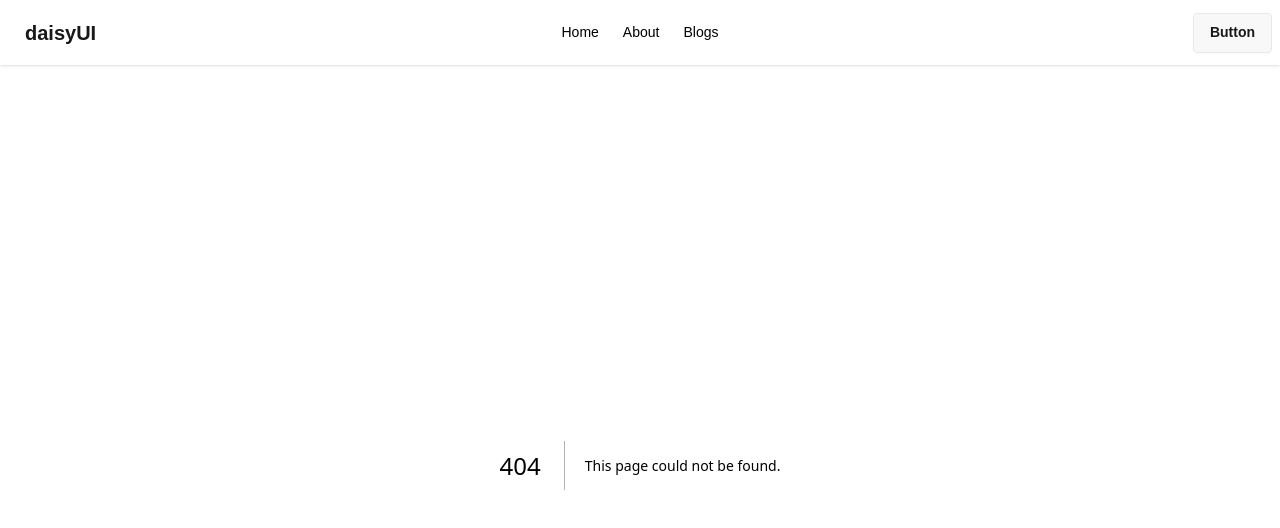
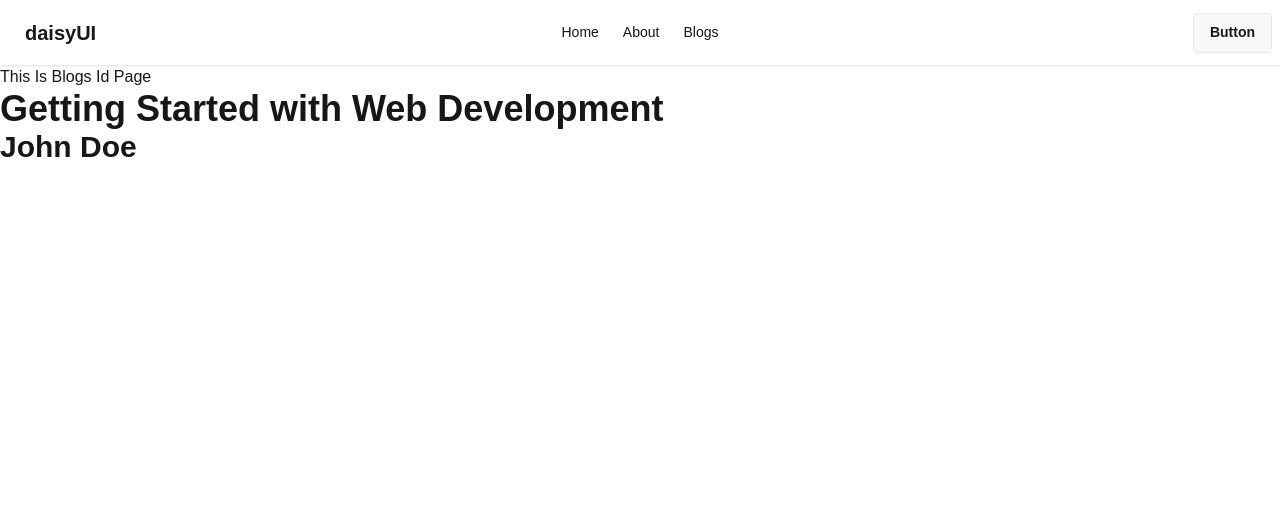
Before and after one commit to mdhafizulislam2004/Next-Js-01, a Next.js app: page /blogs/1 in a window 1280 px wide. Before the commit this address had no page. Shown: the top 528 px of the page. Built offline with nearby package versions, Linux system fonts and the light colour scheme.

Commit message:
dynamic blogsid Section add

```diff
--- /dev/null
+++ b/src/app/blogs/[blogsid]/page.jsx
@@ -0,0 +1,71 @@
+import React from 'react';
+
+
+const blogs = [
+    {
+        "id": 1,
+        "title": "Getting Started with Web Development",
+        "category": "Web Development",
+        "author": "John Doe",
+        "image": "https://images.unsplash.com/photo-1498050108023-c5249f4df085",
+        "date": "2026-10-01",
+        "description": "Learn the basics of web development, including HTML, CSS, and JavaScript. This beginner-friendly guide will help you start building your own websites.",
+        "tags": ["HTML", "CSS", "JavaScript"],
+        "readTime": "5 min"
+    },
+    {
+        "id": 2,
+        "title": "The Future of Artificial Intelligence",
+        "category": "Technology",
+        "author": "Sarah Smith",
+        "image": "https://images.unsplash.com/photo-1677442136019-21780ecad995",
+        "date": "2026-10-05",
+        "description": "Discover how artificial intelligence is transforming our daily lives, improving productivity, and creating new opportunities across different industries.",
+        "tags": ["AI", "Technology", "Innovation"],
+        "readTime": "7 min"
+    },
+    {
+        "id": 3,
+        "title": "10 Tips for a Healthy Lifestyle",
+        "category": "Lifestyle",
+        "author": "David Wilson",
+        "image": "https://images.unsplash.com/photo-1490645935967-10de6ba17061",
+        "date": "2026-10-10",
+        "description": "Explore simple ways to improve your daily routine, eat healthier food, stay physically active, and maintain a balanced lifestyle.",
+        "tags": ["Health", "Fitness", "Lifestyle"],
+        "readTime": "4 min"
+    },
+    {
+        "id": 4,
+        "title": "Essential JavaScript Concepts for Beginners",
+        "category": "Programming",
+        "author": "Emily Johnson",
+        "image": "https://images.unsplash.com/photo-1515879218367-8466d910aaa4",
+        "date": "2026-10-15",
+        "description": "Understand essential JavaScript concepts such as variables, functions, arrays, objects, and asynchronous programming to strengthen your coding skills.",
+        "tags": ["JavaScript", "Coding", "Beginners"],
+        "readTime": "6 min"
+    }
+]
+
+
+const BlogsDitelsPage = async ({ params }) => {
+
+    const { blogsid } = await params
+    const blog = blogs.find(blog => blog.id === parseInt(blogsid))
+
+    console.log("Params Data", blog);
+    return (
+        <div>
+            This Is Blogs Id Page
+            <h2 className='text-4xl font-bold'> {
+                blog.title
+            }</h2>
+            <h2 className='text-3xl font-bold'>{
+                blog.author
+            }</h2>
+        </div>
+    );
+};
+
+export default BlogsDitelsPage;
--- a/src/app/blogs/page.jsx
+++ b/src/app/blogs/page.jsx
@@ -1,3 +1,4 @@
+import Link from 'next/link';
 import React from 'react';
 
 const blogs = [
@@ -57,7 +58,7 @@ const PageBlogs = () => {
 
                         <div className='border-2 border-white text-center w-2xl my-2 p-2' key={blog.id}>
                             <h3 className="text-4xl my-2">{blog.title}</h3>
-                            <button className='btn bg-amber-400'>See More Diltes</button>
+                            <Link href={`/blogs/${blog.id}`} className='btn bg-amber-400' >See More Diltes</Link>
                         </div>)
                 }
             </div>
```
